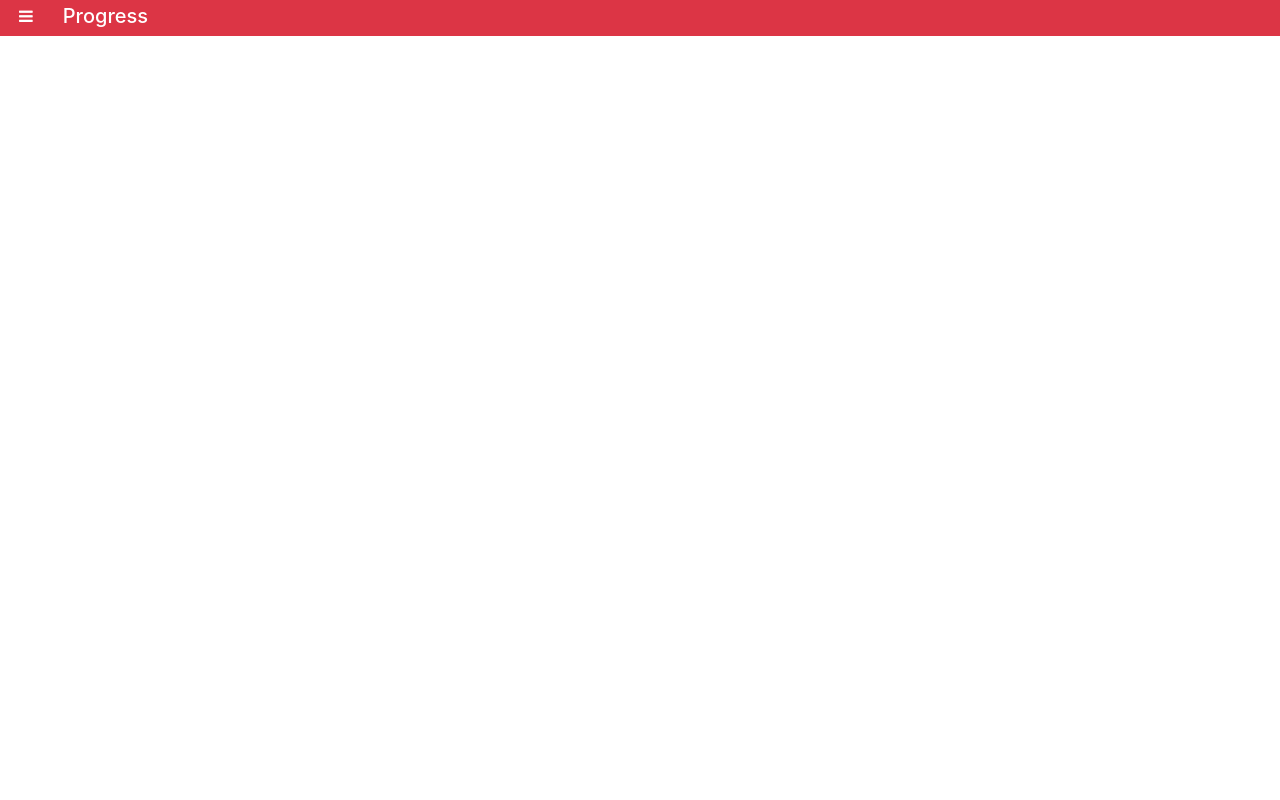
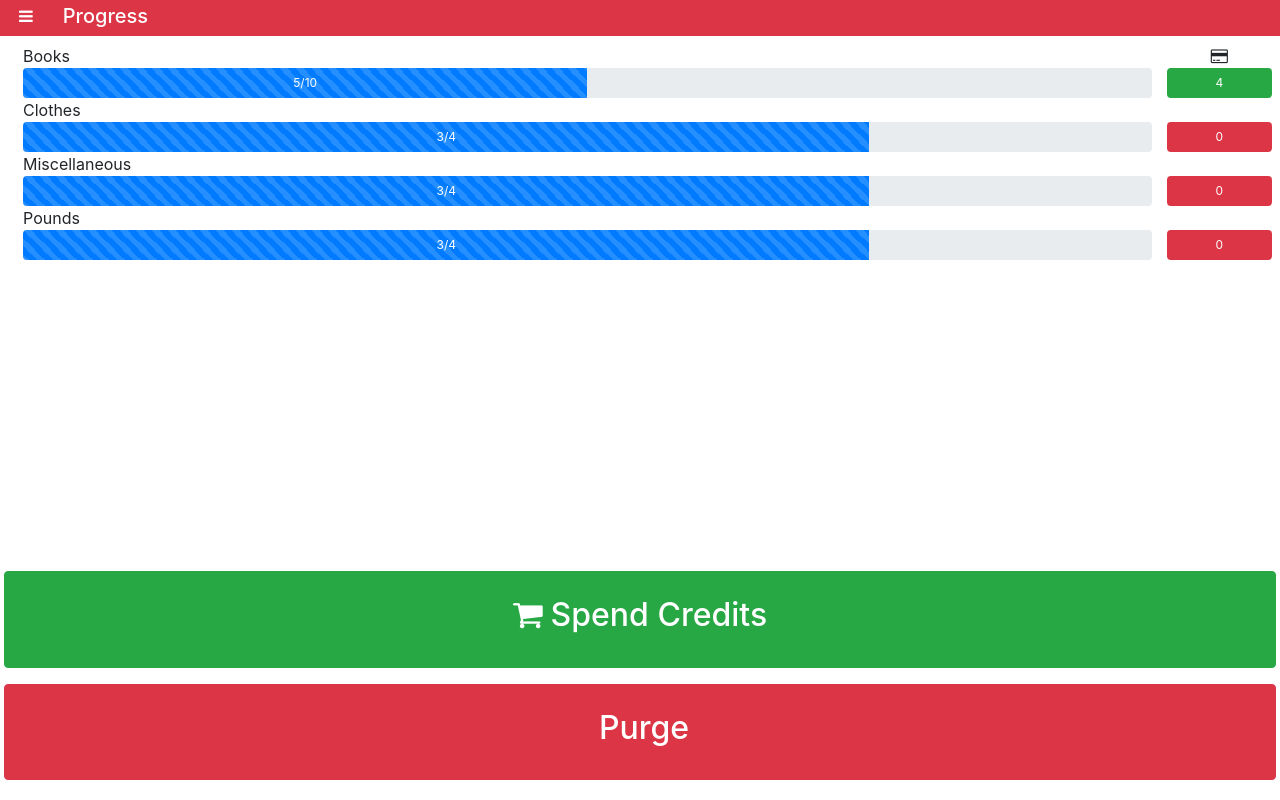
Before and after one commit to Jmathieu3289/The-Purge, an Angular app: page / in a window 1280 px wide. Built offline with nearby package versions, Linux system fonts and the light colour scheme.

Commit message:
Added login form

```diff
--- a/src/app/app.component.html
+++ b/src/app/app.component.html
@@ -1,16 +1,33 @@
-<div class="container-fluid full-height p-0 pb-2" id="login">
-    <div class="d-flex h-100 flex-column">
-        <div class="row text-white bg-danger p-1 m-0">
-            <div class="col-auto">
-                <i class="fa fa-bars"></i>
-            </div>
-            <div class="col">
-                <h5 class="mb-1">Progress</h5>
+<div class="container-fluid full-height" id="login" hidden>
+    <div class="d-flex h-100 flex-column justify-content-center">
+        <div class="row mb-4 justify-content-center">
+            <h1 class="mb-0"><span class="text-danger">Purge</span> It</h1>
+        </div>
+        <!--<div class="row mb-4 justify-content-center">
+            <h3 class="text-muted">Because it has to go.</h3>
+        </div>-->
+        <div class="row justify-content-center">
+            <div class="col-lg-3 col-sm-12 justify-content-left">
+                <form>
+                        <div class="form-group mb-0">
+                            <input type="email" class="form-control form-control-lg" placeholder="Email Address">
+                        </div>
+                        <div class="form-group mb-1">
+                            <input type="password" class="form-control form-control-lg" placeholder="Password">
+                        </div>
+                        <div class="form-check mb-4">
+                            <label class="form-check-label">
+                                <input type="checkbox" class="form-check-input" value="remember me">
+                                Remember Me
+                            </label>
+                        </div>
+                        <button type="submit" class="btn btn-lg btn-primary btn-block">Log in</button>
+                </form>
             </div>
         </div>
     </div>
 </div>
-<div class="container-fluid full-height p-0 pb-2" id="mainContent" hidden>
+<div class="container-fluid full-height p-0 pb-2" id="mainContent">
     <div class="d-flex h-100 flex-column">
         <div class="row text-white bg-danger p-1 m-0">
             <div class="col-auto">
```
